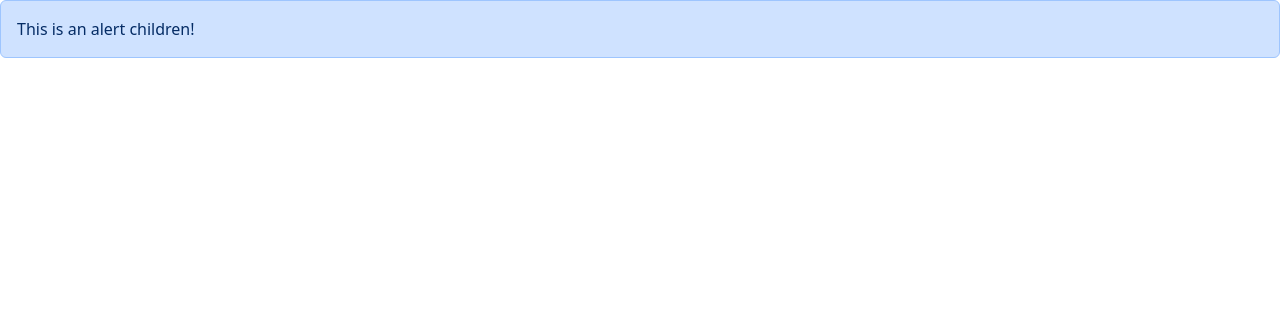
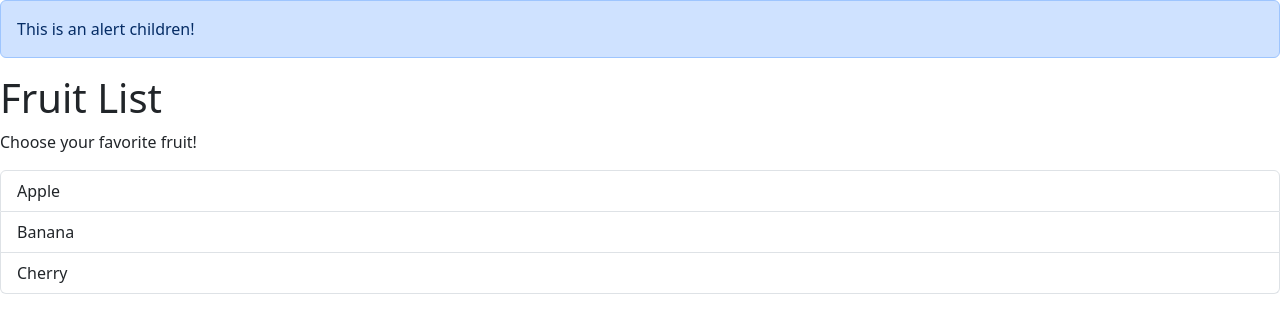
Before and after one commit to DianaLuel/DianaLuel, a React (Vite) app in the folder React/react-app/: page / in a window 1280 px wide. Shown: the top 332 px of the page. Built offline with nearby package versions, Linux system fonts and the light colour scheme.

Commit message:
yesterdays lesson practice

```diff
--- a/React/react-app/src/App.tsx
+++ b/React/react-app/src/App.tsx
@@ -1,4 +1,11 @@
 import Alert from "./components/Alert";
+import FruitList from "./components/FruitList";
+
+const fruits = ["Apple", "Banana", "Cherry"];
+
+const handleFruitSelection = (fruit: string) => {
+    console.log(`Selected fruit: ${fruit}`);
+}
 
 function App () {
 
@@ -8,6 +15,9 @@ function App () {
             <Alert>
                 This is an alert children!
             </Alert>
+            <FruitList fruits={fruits} heading="Fruit List" onSelectFruit={handleFruitSelection}>
+                <p>Choose your favorite fruit!</p>
+            </FruitList>
         </div>
     )
 }
--- /dev/null
+++ b/React/react-app/src/components/FruitList.tsx
@@ -0,0 +1,42 @@
+import { useState, type ReactNode } from 'react';
+
+interface FruitListProps {
+    fruits: string[];
+    heading: string;
+    onSelectFruit: (fruit: string) => void;
+    children: ReactNode;
+}
+
+const FruitList = ({fruits, heading, onSelectFruit, children}: FruitListProps) => {
+
+    const [selectedFruit, setSelectedFruit] = useState(-1);
+    return (
+        <div>
+            <h1>{heading}</h1>
+            {children}
+            {fruits.length === 0 && <p>No fruits found</p>}
+            {fruits.length > 0 && (
+                <ul className="list-group">
+                    {fruits.map((fruit, index) => {
+                        return (
+                            <li className = {
+                                selectedFruit === index
+                                ? "list-group-item active"
+                                : "list-group-item"
+                            }
+                            key={fruit}
+                            onClick= {()=> {
+                                setSelectedFruit(index);
+                                onSelectFruit(fruit);
+                            }}>
+                                {fruit}
+                            </li>
+                        )
+                    })}
+                </ul>
+            )}
+        </div>
+    )
+}
+
+export default FruitList;
--- a/React/react-app/src/main.tsx
+++ b/React/react-app/src/main.tsx
@@ -2,6 +2,7 @@ import { StrictMode } from 'react'
 import { createRoot } from 'react-dom/client'
 import 'bootstrap/dist/css/bootstrap.css'
 import App from './App.tsx'
+// import './index.css';
 
 createRoot(document.getElementById('root')!).render(
   <StrictMode>
```
Also changed, not shown: React/react-app/src/index.css (added, +8 -0 lines).
